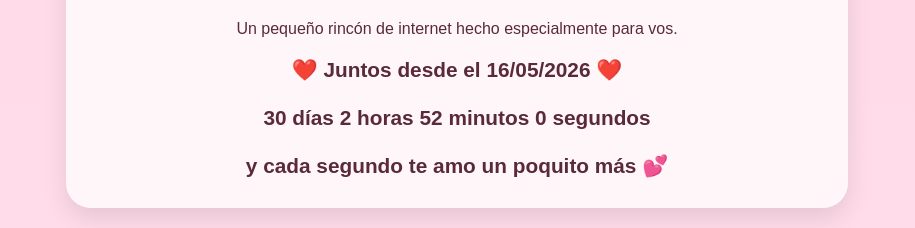
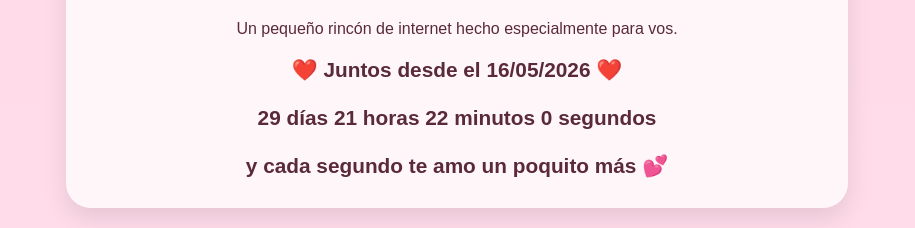
Before and after one commit to alegampleade/Feliz-Aniversario, a plain HTML site: page primer_mes_valeria.html in a window 1280 px wide. Shown: the part 1299-1527 px from the top of the page, without its empty margins (183-1098 px from the left). Drawn offline with Linux system fonts and the light colour scheme.

Commit message:
Update primer_mes_valeria.html

```diff
--- a/primer_mes_valeria.html
+++ b/primer_mes_valeria.html
@@ -163,7 +163,7 @@ Te amo muchísimo, mi chocolatito. ❤️</p>
 </section>
 
 <script>
-const start = new Date('2026-05-16T00:00:00');
+const start = new Date('2026-05-16T05:30:00');
 
 function updateCounter() {
 
```
